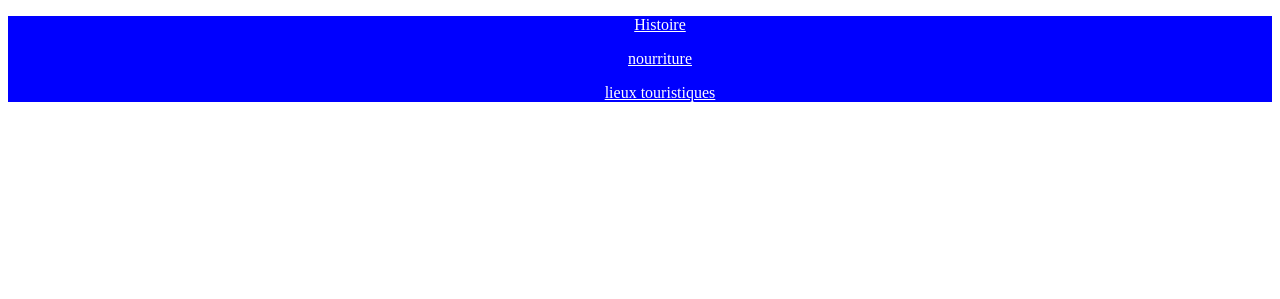
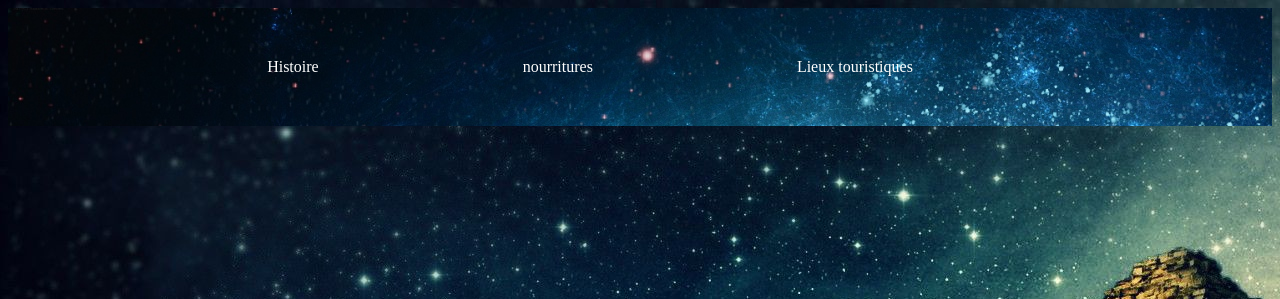
Before and after one commit to Tibedo/Destination-de-r-ve, a plain HTML site: page index.html in a window 1280 px wide. Shown: the top 299 px of the page. Drawn offline with Linux system fonts and the light colour scheme.

Commit message:
navbar et ombre

```diff
--- a/index.html
+++ b/index.html
@@ -12,8 +12,8 @@
       <nav>
 
           <ul><li><a href="">Histoire</a></li></ul>
-          <ul><li><a href="">nourriture</a></li></ul>
-          <ul><li><a href="">lieux touristiques</a></li></ul>
+          <ul><li><a href="">nourritures</a></li></ul>
+          <ul><li><a href="">Lieux touristiques</a></li></ul>
 
       </nav>
   </header>
--- a/style.css
+++ b/style.css
@@ -1,27 +1,46 @@
 body{
-    background-image:url(./img/3776.jpg);
+    background-image:url(./img/pyramid.jpg);
     color: white;
 }
 
 nav{
-    background-color: blue;
+    background-image: url(./img/amas-detoiles-bleu-espace-profond.jpg);
     width: 100%;
+    margin-top: 0;
+    text-align: center;
 }
+ul{
+    list-style-type: none;
+    margin: 0;
+    padding: 50px;
+    display: inline-block;
 
 
-li{
-    display: flex;
-    justify-content: center;
-    align-items: center;
+
+
+
+
+
 
 }
 
-a{
+li{
+    padding-right: 100px;
+}
+
+ a{
     color: white;
+    text-decoration: none;
+
+}
+a:hover{
+color: bisque;
+text-shadow: 0 0 5px bisque;
 }
 
 h1{
     text-align: center;
     margin-top: 200px;
     font-size: 200px;
+    text-shadow: 0 0 10px white;
 }
```
Also changed, not shown: img/amas-detoiles-bleu-espace-profond.jpg (added), 1 other file.
